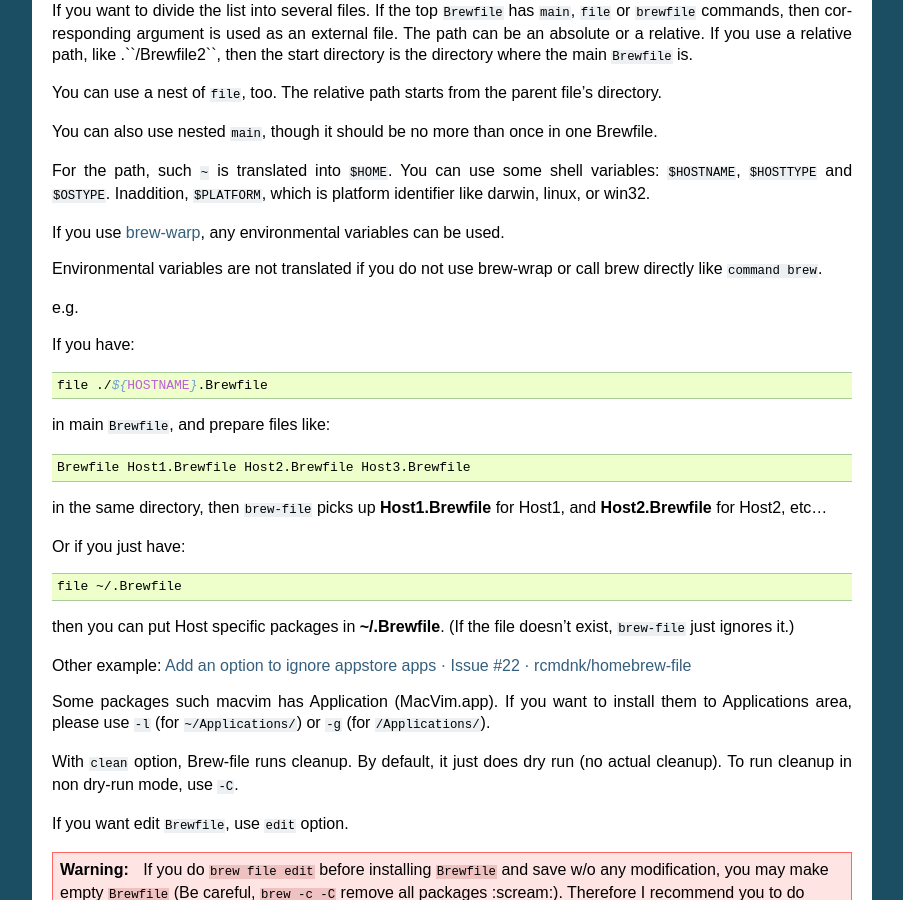
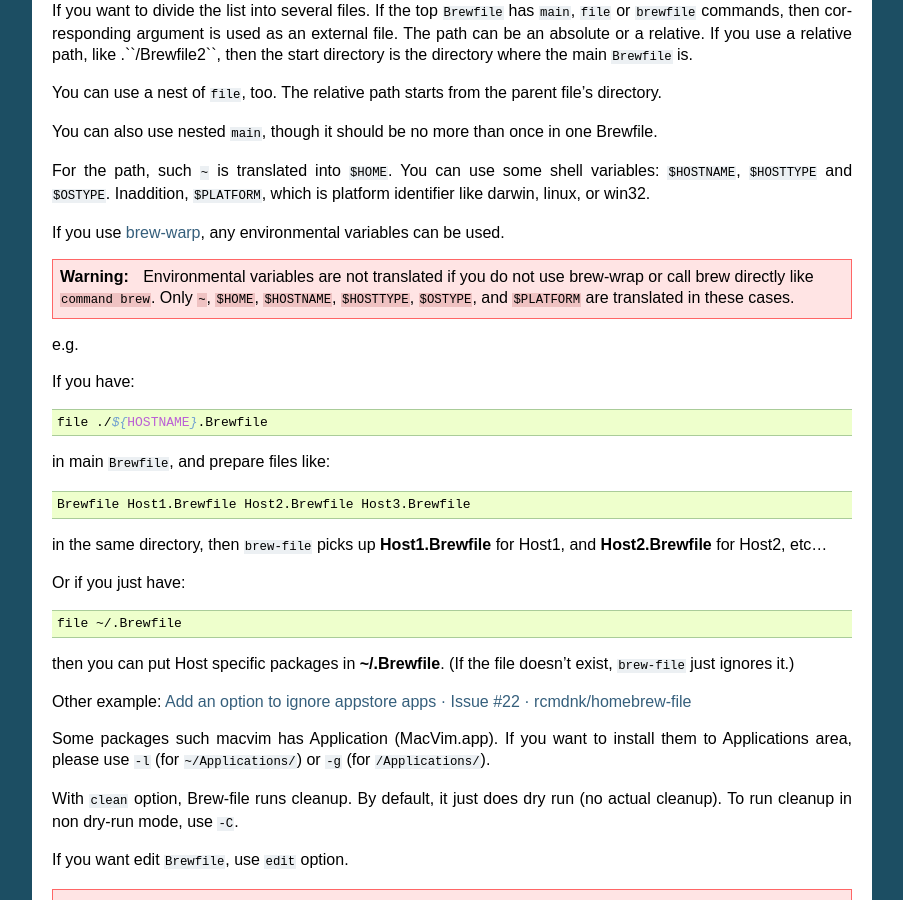
Before and after one commit to rcmdnk/homebrew-file, a Sphinx documentation site: the page built from docs/usage.rst, in a window 1280 px wide and 900 px high, scrolled down 1724 px. Shown: the whole window, without its empty margins (198-1101 px from the left). Built offline with Sphinx 7.4.7, drawn with Linux system fonts in a browser that asks for light colours.

Commit message:
warning for environmental variable usage

```diff
--- a/docs/usage.rst
+++ b/docs/usage.rst
@@ -112,8 +112,12 @@ darwin, linux, or win32.
 If you use `brew-warp <https://homebrew-file.readthedocs.io/en/latest/brew-wrap.html>`_,
 any environmental variables can be used.
 
-Environmental variables are not translated if you do not use brew-wrap or
-call brew directly like ``command brew``.
+.. warning::
+
+    Environmental variables are not translated if you do not use brew-wrap or
+    call brew directly like ``command brew``.
+    Only ``~``, ``$HOME``, ``$HOSTNAME``, ``$HOSTTYPE``, ``$OSTYPE``, and ``$PLATFORM``
+    are translated in these cases.
 
 e.g.
 
```
